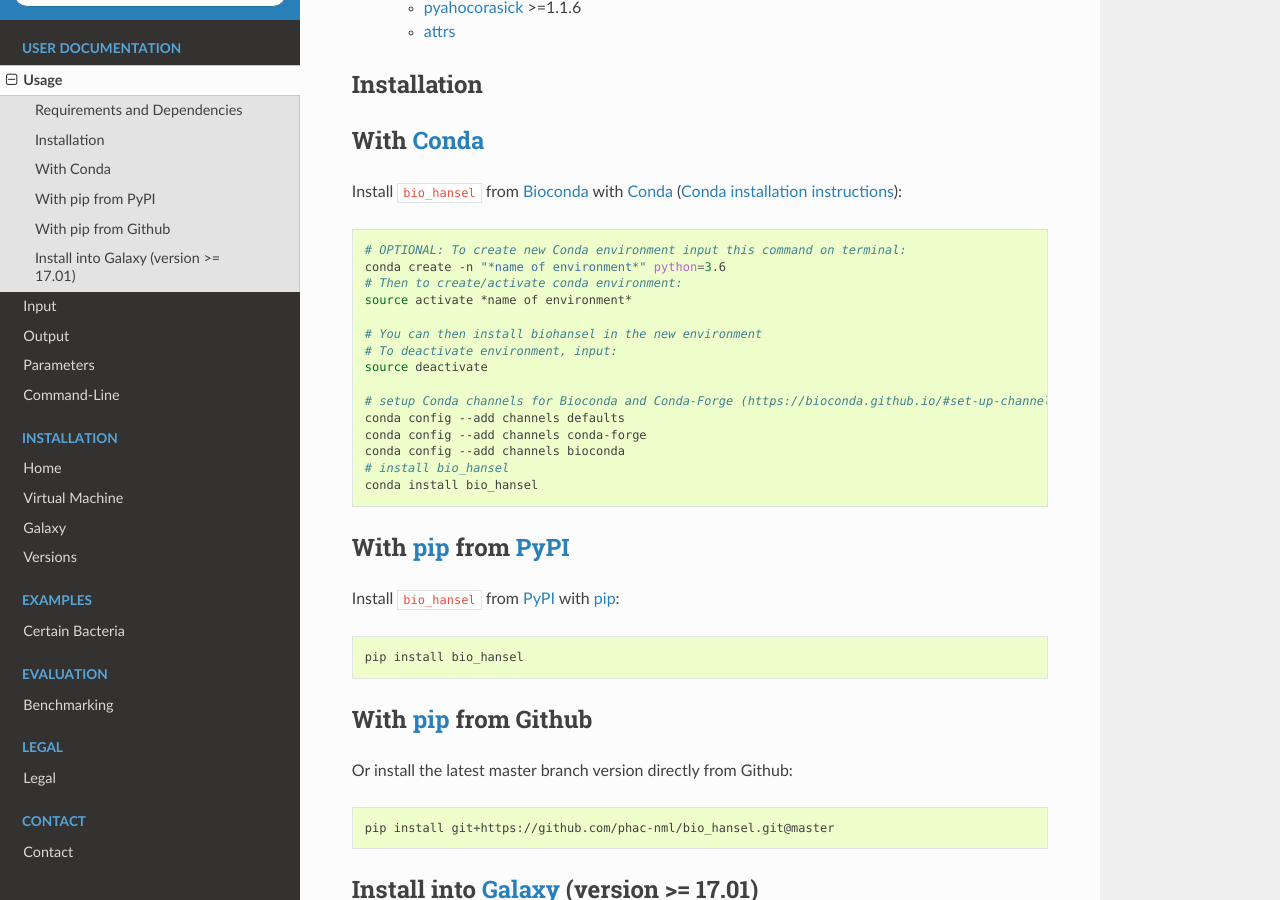
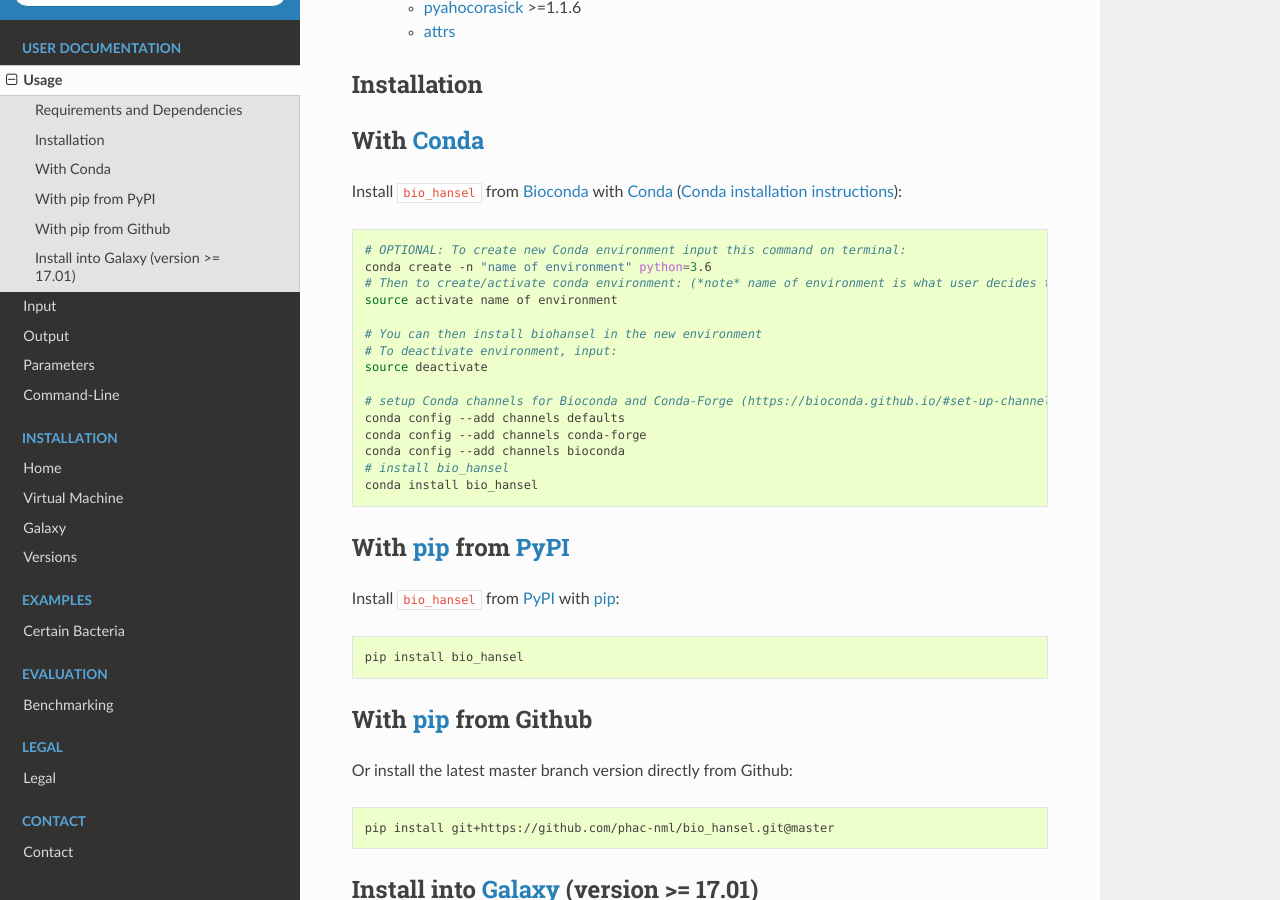
Before and after one commit to phac-nml/biohansel, a Sphinx documentation site: the page built from docs/source/user-docs/usage.rst, in a window 1280 px wide and 900 px high, scrolled down 401 px. Built offline with Sphinx 7.4.7 and the Read the Docs theme 2.0.0, drawn with Linux system fonts in a browser that asks for light colours.

Commit message:
Update usage.rst

```diff
--- a/docs/source/user-docs/usage.rst
+++ b/docs/source/user-docs/usage.rst
@@ -25,9 +25,9 @@ Install ``bio_hansel`` from Bioconda_ with Conda_ (`Conda installation instructi
 .. code-block:: bash
 
     # OPTIONAL: To create new Conda environment input this command on terminal:
-    conda create -n "*name of environment*" python=3.6
-    # Then to create/activate conda environment:
-    source activate *name of environment*
+    conda create -n "name of environment" python=3.6
+    # Then to create/activate conda environment: (*note* name of environment is what user decides to name environment)
+    source activate name of environment
 
     # You can then install biohansel in the new environment
     # To deactivate environment, input:
```
